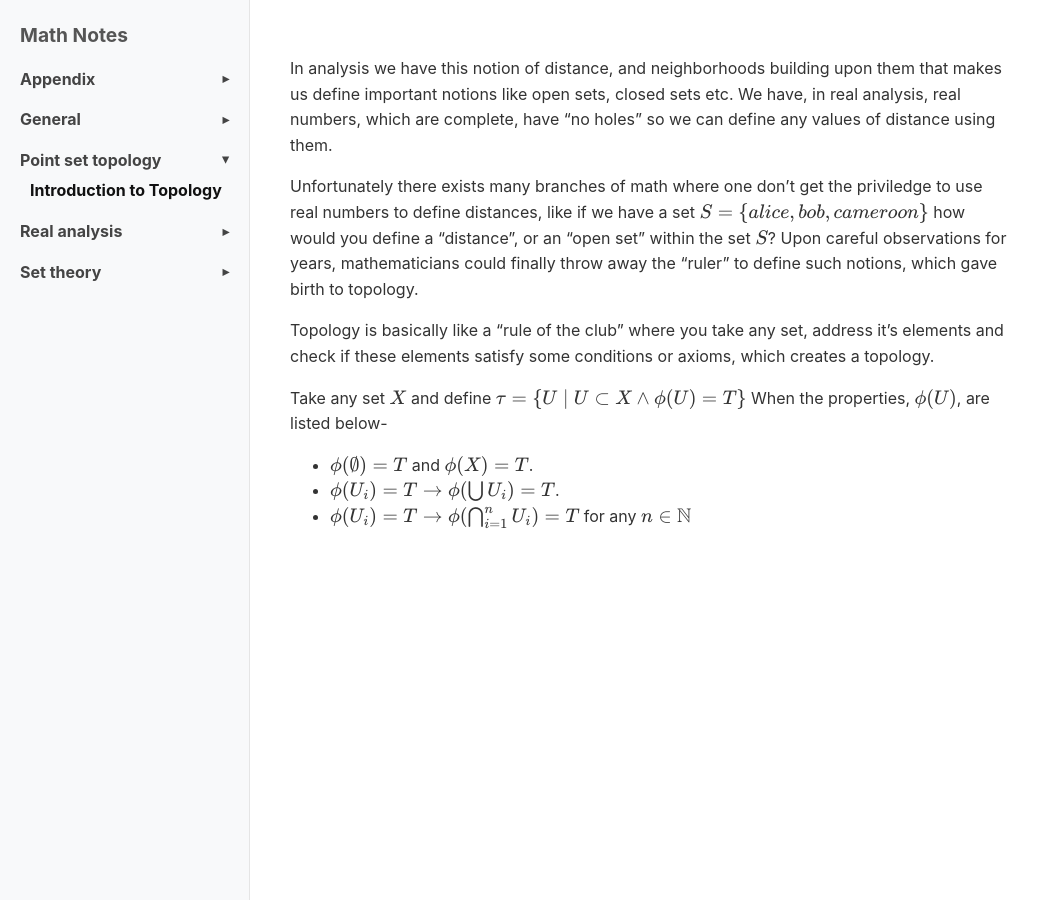
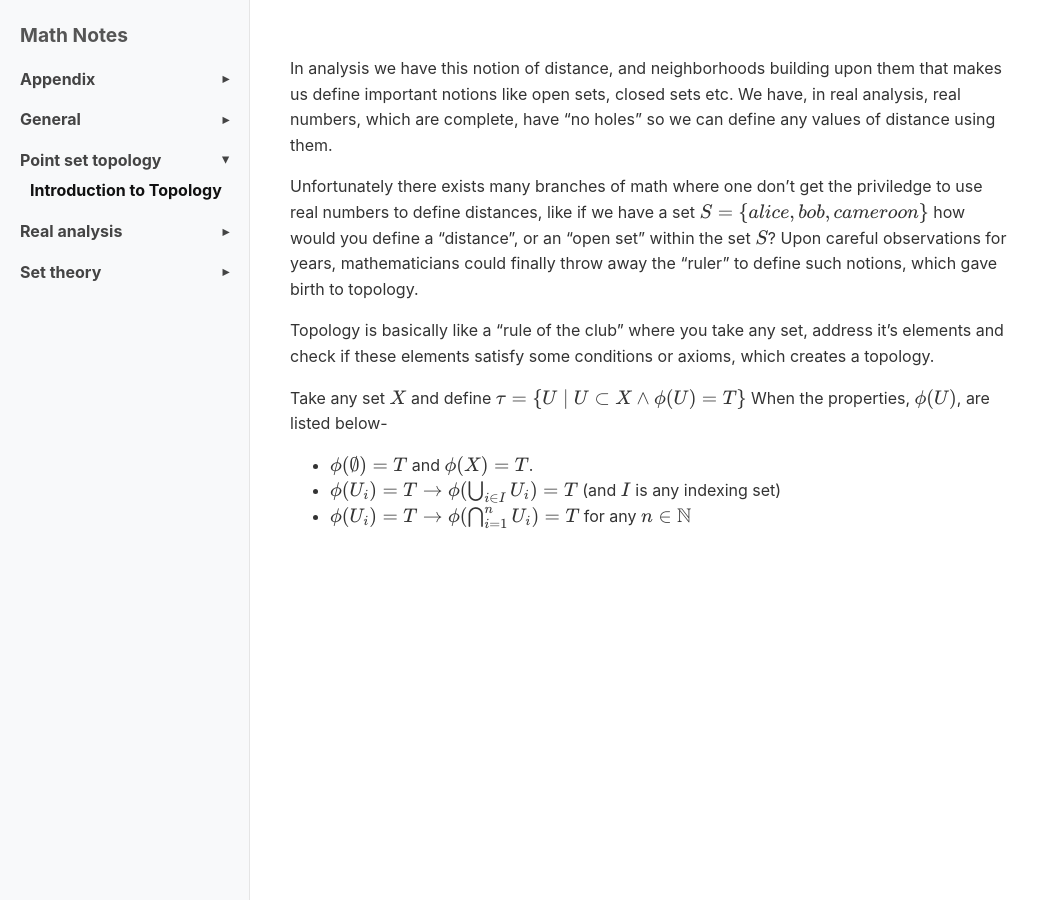
Before and after one commit to Nasif-Abdullah/Math, a Jekyll site: the page built from Point-Set Topology/Introduction.md, in a window 1280 px wide. Shown: the whole page, without its empty margins (0-1047 px from the left). Built offline with Jekyll 4.4.1, drawn with Linux system fonts in a browser that asks for light colours.

Commit message:
Update Introduction.md

```diff
--- a/Point-Set Topology/Introduction.md
+++ b/Point-Set Topology/Introduction.md
@@ -12,5 +12,5 @@ Topology is basically like a "rule of the club" where you take any set, address
 Take any set $$X$$ and define $$\tau = \{U \mid U \subset X \wedge \phi(U) = T\}$$ When the properties, $$\phi(U)$$, are listed below-
 
  - $$\phi(\emptyset) = T$$ and $$\phi(X) = T$$.
- - $$\phi(U_i) = T \rightarrow \phi(\bigcup U_{i}) = T$$.
+ - $$\phi(U_i) = T \rightarrow \phi(\bigcup_{i \in I} U_{i}) = T$$ (and $$I$$ is any indexing set)
  - $$\phi(U_i) = T \rightarrow \phi(\bigcap_{i=1}^{n} U_{i}) = T$$ for any $$n \in \mathbb{N}$$
```
